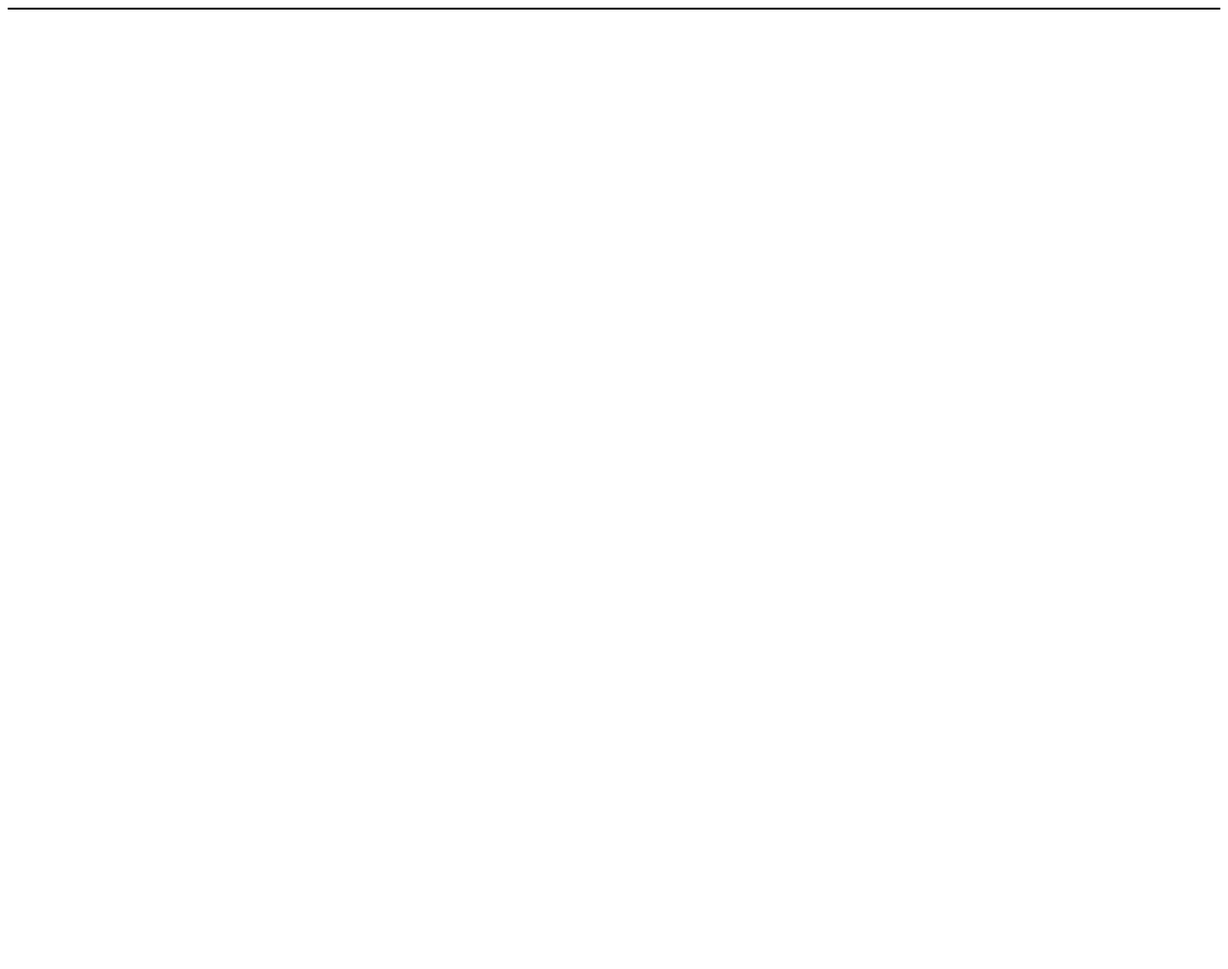
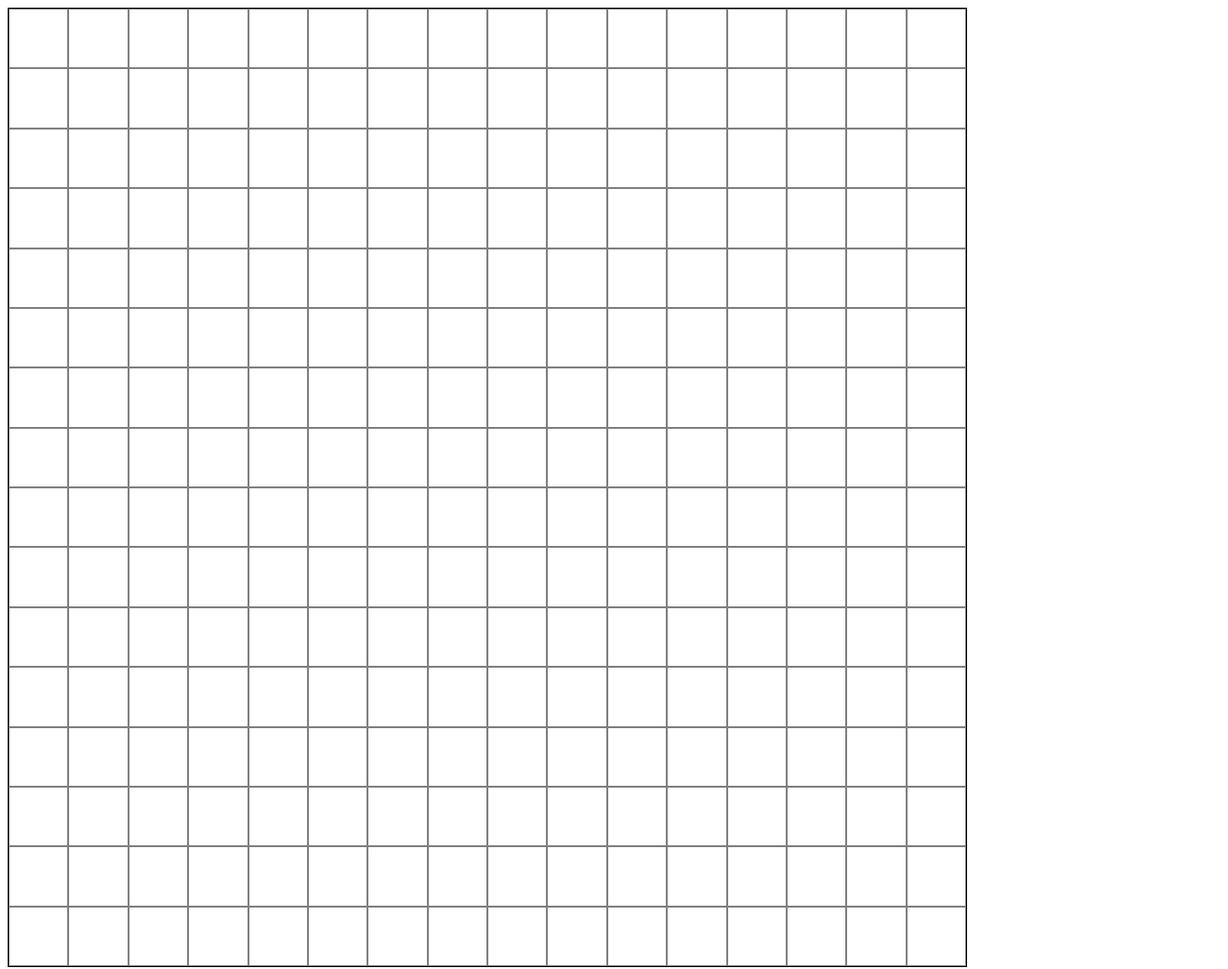
Before and after one commit to hpham474/Etch-aSketch, a plain HTML site: page index.html in a window 1280 px wide. Shown: the whole page at 96% size. Before the commit the page ends 800 px from the top, so only its background shows below. Drawn offline with Linux system fonts and the light colour scheme.

Commit message:
add borders to all boxes in grid. Have grid boxes change depending on amount of grids

```diff
--- a/main.js
+++ b/main.js
@@ -2,12 +2,18 @@ function createGrid(size) {
     let grid = document.querySelector(".grid");
     for(let i = 0; i < size; i++) {
         let row = document.createElement("div");
+        row.style.display = "flex";
+        row.style.height = `${100/gridSize}%`;
         for(let j = 0; j < size; j++) {
             let col = document.createElement("div");
+            col.style.width = `${100/gridSize}%`;
+            col.style.border = "1px solid grey";
             row.appendChild(col);
         }
         grid.appendChild(row);
     }
 }
 
+const gridSize = 16;
+
 createGrid(16);
--- a/style.css
+++ b/style.css
@@ -3,6 +3,9 @@
 }
 
 .grid {
+    height: 1000px;
+    width: 1000px;
     display: flex;
+    flex-direction: column;
     border: 1px solid black;
 }
```
